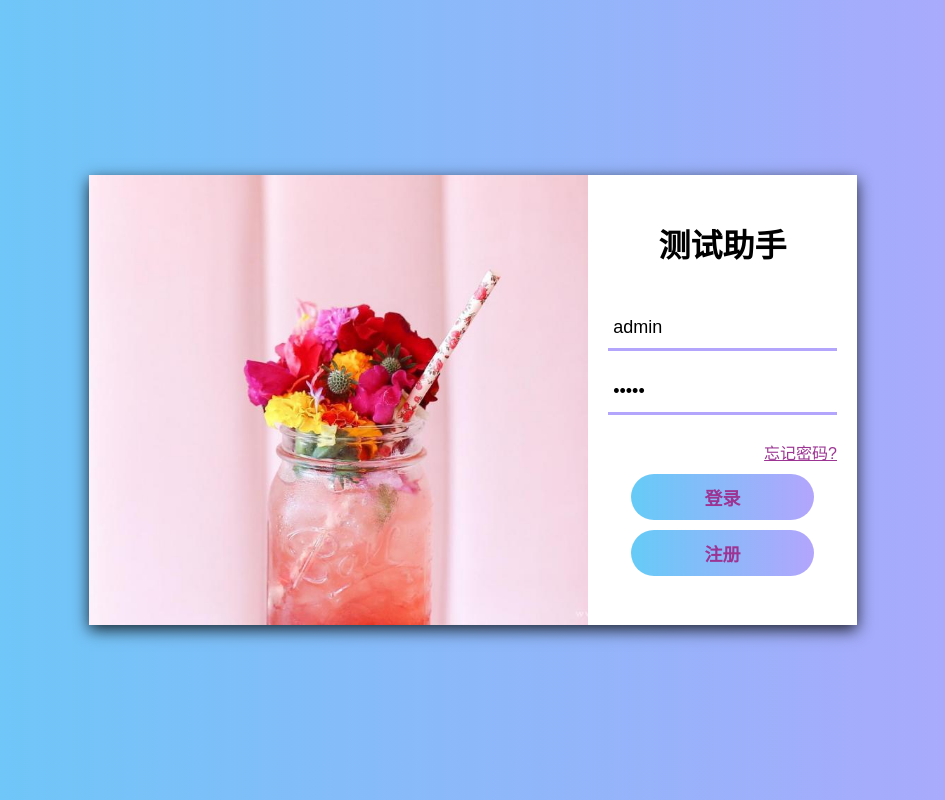
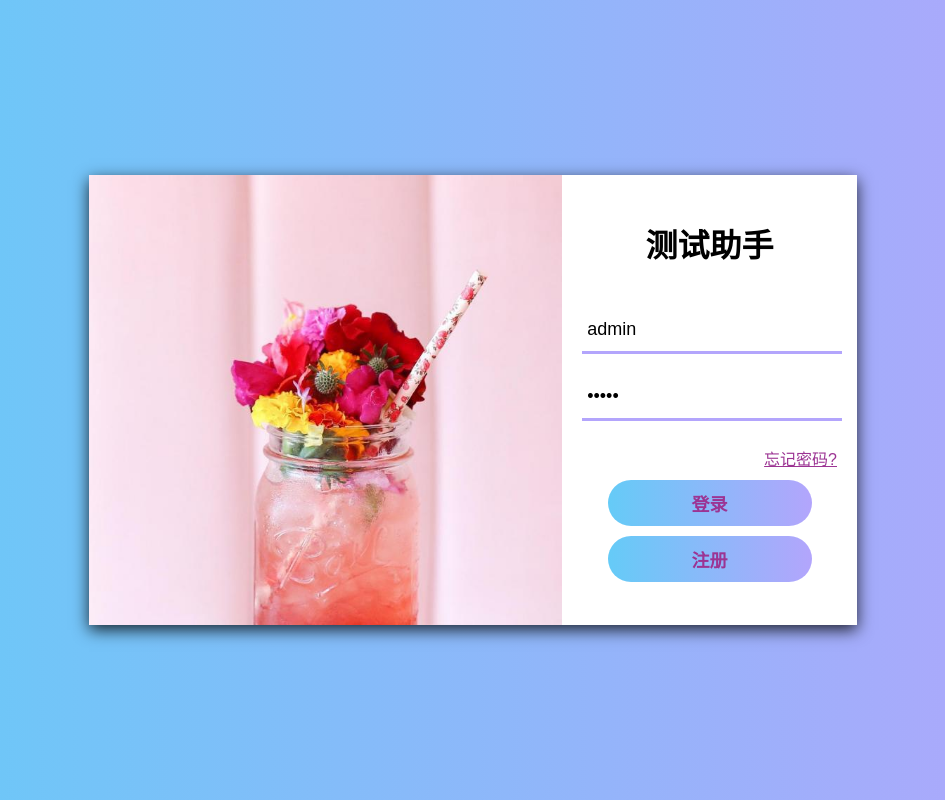
Before and after one commit to cream1997/TestHelper, a Vue app in the folder front-app/: page /#/login in a window 1280 px wide. Shown: the whole page, without its empty margins (167-1112 px from the left). Built offline with nearby package versions, Linux system fonts and the light colour scheme.

Commit message:
覆盖默认样式

```diff
--- a/front-app/src/App.vue
+++ b/front-app/src/App.vue
@@ -19,15 +19,6 @@ html, body {
 #app {
   margin: 0;
   padding: 0;
+  max-width: none;
 }
-
-*,
-*::before,
-*::after {
-  box-sizing: border-box;
-  outline: none;
-  border: none;
-}
-
-
 </style>
```
